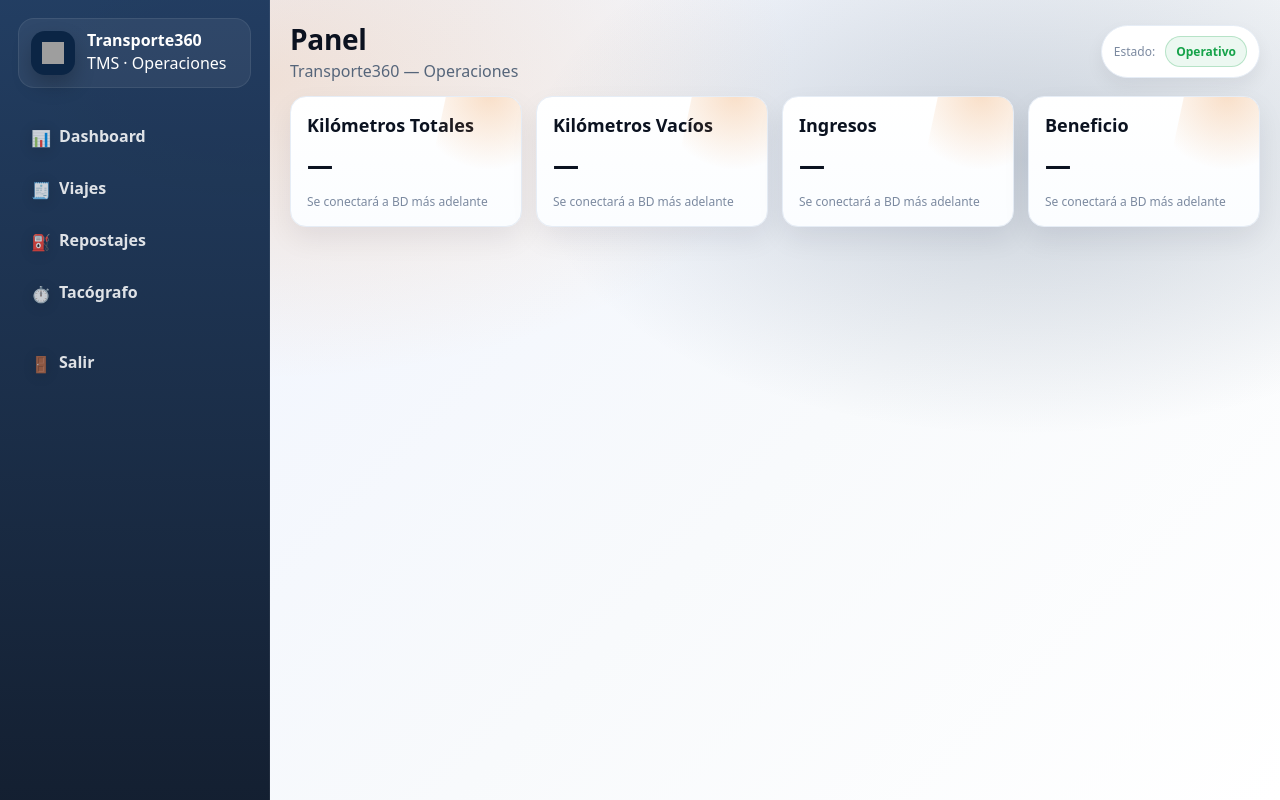
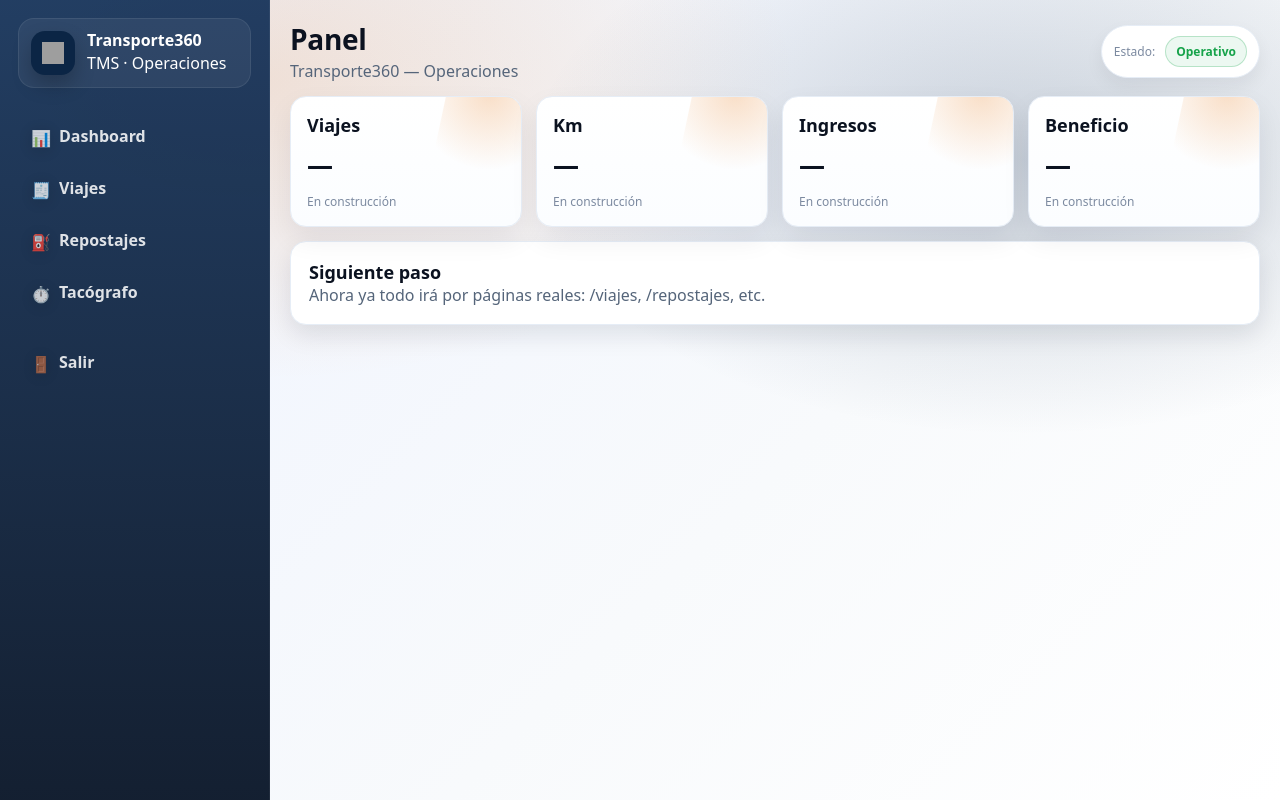
Before and after one commit to Transporte360/transporte360-app, a Flask app: template templates/pages/dashboard.html in a window 1280 px wide. Run offline with Flask 3, Linux system fonts and the light colour scheme; the template is opened without the code that fills it, so the values that code supplies are empty; grey boxes are pictures that could not be loaded.

Commit message:
Update dashboard.html

```diff
--- a/templates/pages/dashboard.html
+++ b/templates/pages/dashboard.html
@@ -1,25 +1,33 @@
 {% extends "layouts/base.html" %}
+
 {% block content %}
+  <section class="col" style="gap:14px">
     <div class="grid g4">
       <div class="stat">
-      <div class="h2">Kilómetros Totales</div>
+        <div class="h2">Viajes</div>
         <div class="kpi">—</div>
-      <div class="tiny">Se conectará a BD más adelante</div>
+        <div class="tiny">En construcción</div>
       </div>
       <div class="stat">
-      <div class="h2">Kilómetros Vacíos</div>
+        <div class="h2">Km</div>
         <div class="kpi">—</div>
-      <div class="tiny">Se conectará a BD más adelante</div>
+        <div class="tiny">En construcción</div>
       </div>
       <div class="stat">
         <div class="h2">Ingresos</div>
         <div class="kpi">—</div>
-      <div class="tiny">Se conectará a BD más adelante</div>
+        <div class="tiny">En construcción</div>
       </div>
       <div class="stat">
         <div class="h2">Beneficio</div>
         <div class="kpi">—</div>
-      <div class="tiny">Se conectará a BD más adelante</div>
+        <div class="tiny">En construcción</div>
       </div>
     </div>
+
+    <div class="card card-pad">
+      <div class="h2">Siguiente paso</div>
+      <div class="muted">Ahora ya todo irá por páginas reales: /viajes, /repostajes, etc.</div>
+    </div>
+  </section>
 {% endblock %}
```
Lines whose indentation alone changed are shown as unchanged.
